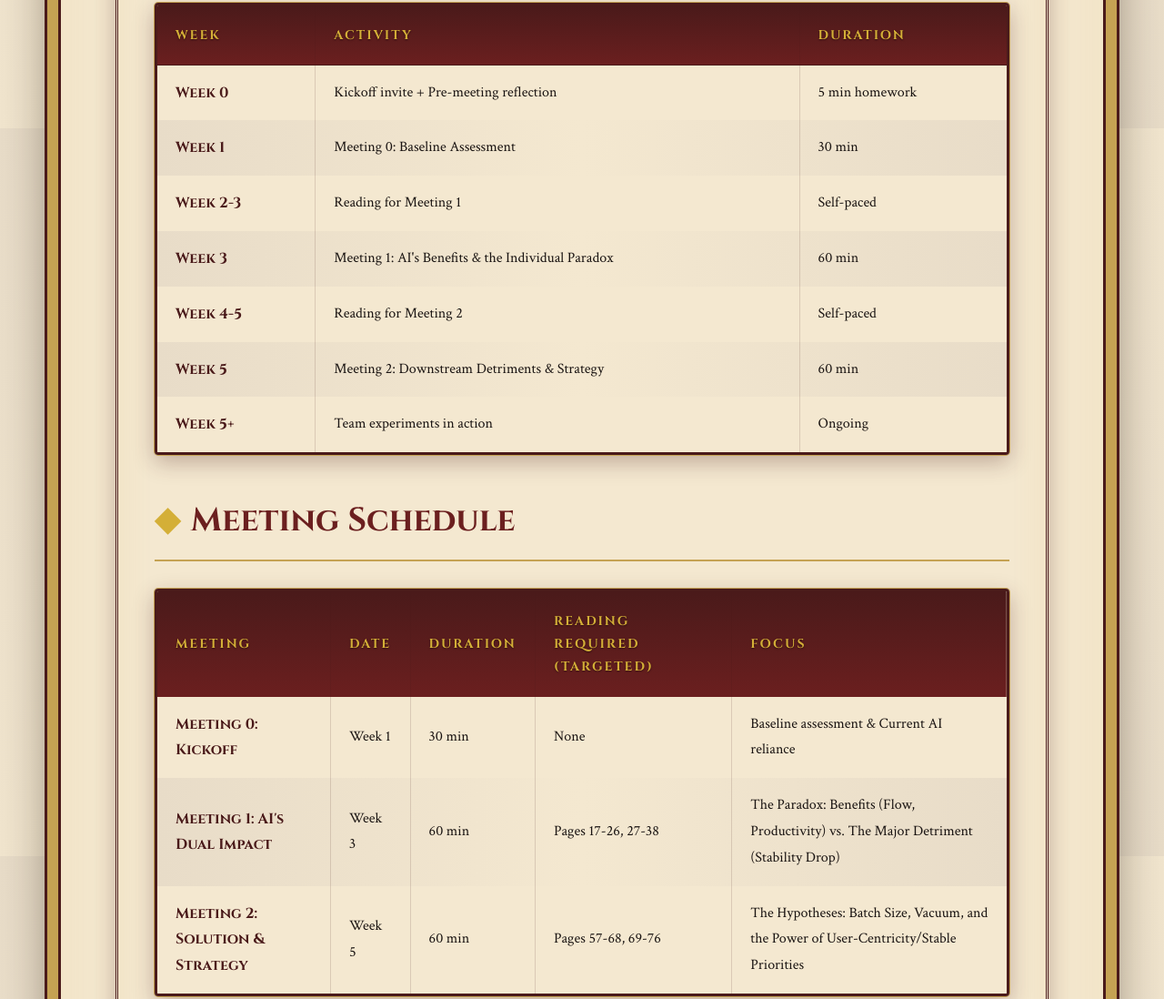
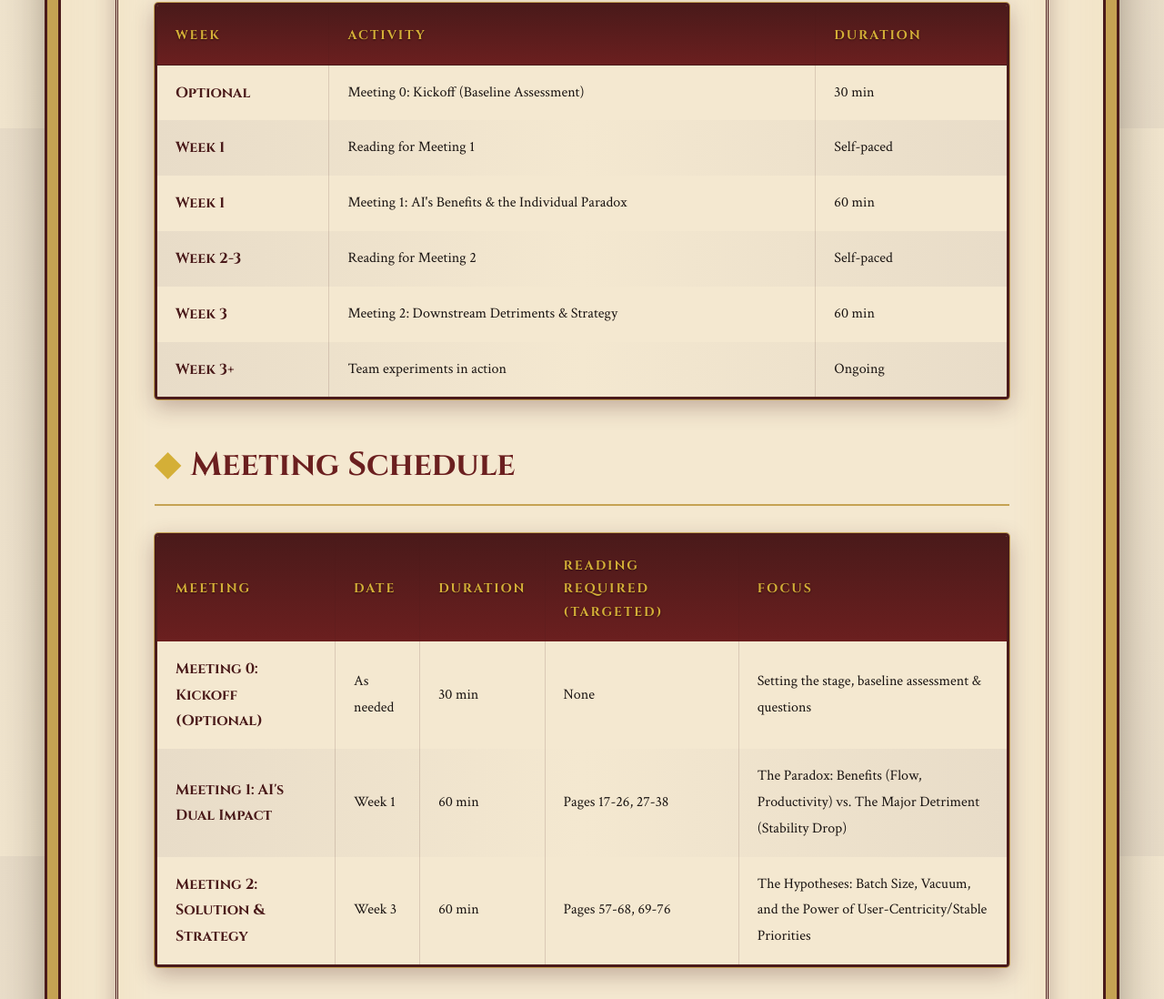
Before and after one commit to mhenke/dora-2024-ai-paradox, a plain HTML site: page index.html in a window 1280 px wide. Shown: the part 1459-2557 px from the top of the page at 91% size. Drawn offline with Linux system fonts and the light colour scheme.

Commit message:
deploy: 5ebbf0516126855554139c45b1560bca84f615ba

```diff
--- a/index.html
+++ b/index.html
@@ -32,7 +32,7 @@
                 <h1>The DORA AI Paradox: Book Club Guide</h1>
 <p><strong>Theme</strong>: AI's Productivity Gains vs. Stability Collapse: The Great DORA Paradox</p>
 <p><strong>Core Question</strong>: How can we maximize AI's benefits while actively reducing its negative impact on software delivery stability ($\downarrow -7.2%$), by returning to core DORA principles (small batch sizes, user-centricity, stable priorities)?</p>
-<p><strong>Duration</strong>: 5 weeks | <strong>Format</strong>: 1 pre-meeting + 2 meetings | <strong>Meeting Frequency</strong>: Every 2 weeks</p>
+<p><strong>Duration</strong>: 3-5 weeks | <strong>Format</strong>: 2 meetings (+ optional kickoff) | <strong>Meeting Frequency</strong>: Every 2 weeks</p>
 <h2>Learning Objectives</h2>
 <ul>
 <li>Establish baseline understanding of current AI usage and delivery friction.</li>
@@ -51,37 +51,32 @@
 </thead>
 <tbody class="table__body">
 <tr class="table__row">
-<td class="table__cell">Week 0</td>
-<td class="table__cell">Kickoff invite + Pre-meeting reflection</td>
-<td class="table__cell">5 min homework</td>
+<td class="table__cell">Optional</td>
+<td class="table__cell">Meeting 0: Kickoff (Baseline Assessment)</td>
+<td class="table__cell">30 min</td>
 </tr>
 <tr class="table__row">
 <td class="table__cell">Week 1</td>
-<td class="table__cell">Meeting 0: Baseline Assessment</td>
-<td class="table__cell">30 min</td>
-</tr>
-<tr class="table__row">
-<td class="table__cell">Week 2-3</td>
 <td class="table__cell">Reading for Meeting 1</td>
 <td class="table__cell">Self-paced</td>
 </tr>
 <tr class="table__row">
-<td class="table__cell">Week 3</td>
+<td class="table__cell">Week 1</td>
 <td class="table__cell">Meeting 1: AI's Benefits &amp; the Individual Paradox</td>
 <td class="table__cell">60 min</td>
 </tr>
 <tr class="table__row">
-<td class="table__cell">Week 4-5</td>
+<td class="table__cell">Week 2-3</td>
 <td class="table__cell">Reading for Meeting 2</td>
 <td class="table__cell">Self-paced</td>
 </tr>
 <tr class="table__row">
-<td class="table__cell">Week 5</td>
+<td class="table__cell">Week 3</td>
 <td class="table__cell">Meeting 2: Downstream Detriments &amp; Strategy</td>
 <td class="table__cell">60 min</td>
 </tr>
 <tr class="table__row">
-<td class="table__cell">Week 5+</td>
+<td class="table__cell">Week 3+</td>
 <td class="table__cell">Team experiments in action</td>
 <td class="table__cell">Ongoing</td>
 </tr>
@@ -100,22 +95,22 @@
 </thead>
 <tbody class="table__body">
 <tr class="table__row">
-<td class="table__cell">Meeting 0: Kickoff</td>
-<td class="table__cell">Week 1</td>
+<td class="table__cell">Meeting 0: Kickoff (Optional)</td>
+<td class="table__cell">As needed</td>
 <td class="table__cell">30 min</td>
 <td class="table__cell">None</td>
-<td class="table__cell">Baseline assessment &amp; Current AI reliance</td>
+<td class="table__cell">Setting the stage, baseline assessment &amp; questions</td>
 </tr>
 <tr class="table__row">
 <td class="table__cell">Meeting 1: AI's Dual Impact</td>
-<td class="table__cell">Week 3</td>
+<td class="table__cell">Week 1</td>
 <td class="table__cell">60 min</td>
 <td class="table__cell">Pages 17-26, 27-38</td>
 <td class="table__cell">The Paradox: Benefits (Flow, Productivity) vs. The Major Detriment (Stability Drop)</td>
 </tr>
 <tr class="table__row">
 <td class="table__cell">Meeting 2: Solution &amp; Strategy</td>
-<td class="table__cell">Week 5</td>
+<td class="table__cell">Week 3</td>
 <td class="table__cell">60 min</td>
 <td class="table__cell">Pages 57-68, 69-76</td>
 <td class="table__cell">The Hypotheses: Batch Size, Vacuum, and the Power of User-Centricity/Stable Priorities</td>
```
Also changed, not shown: DORA_AI_Paradox.html (+13 -18 lines).
